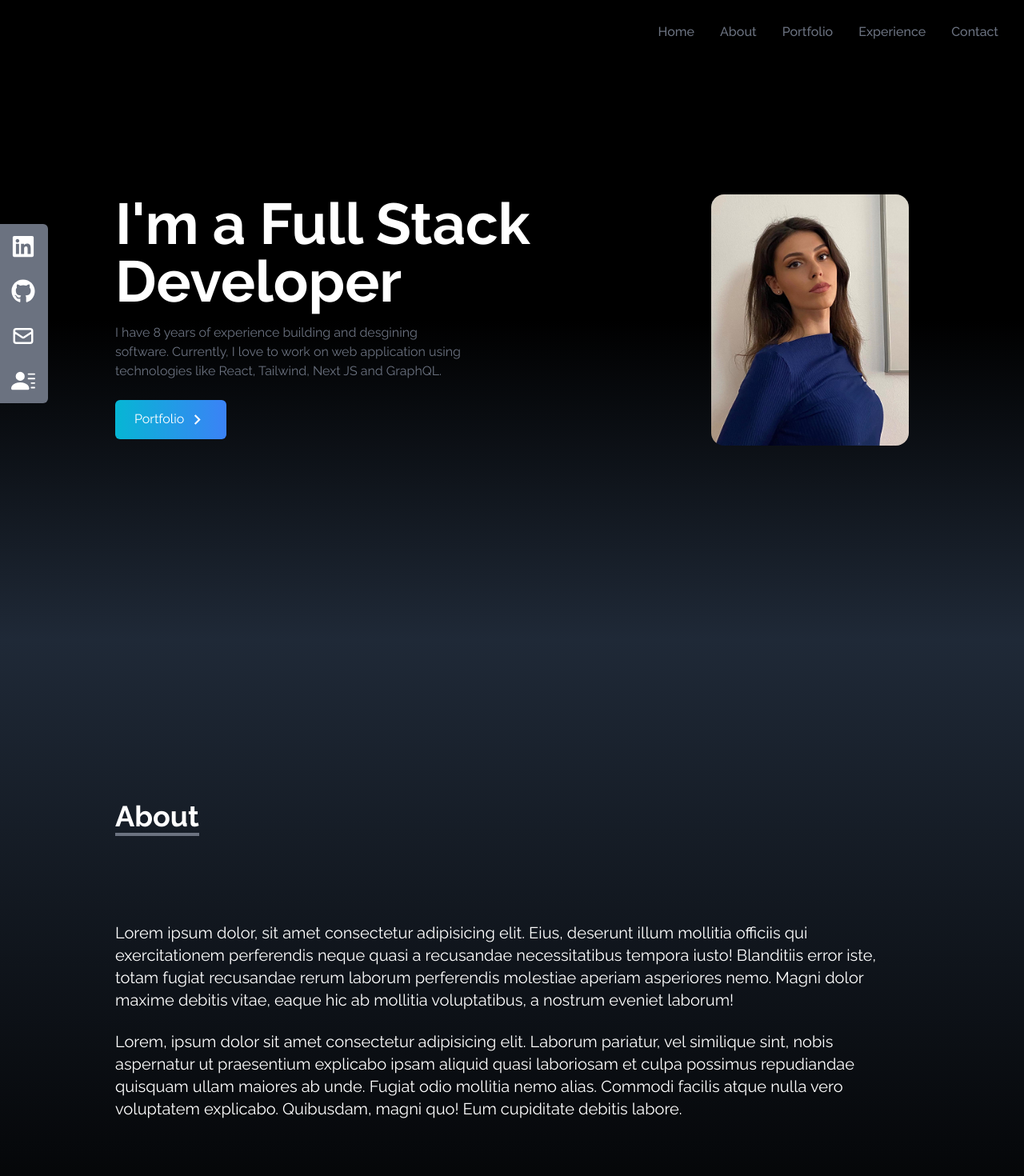
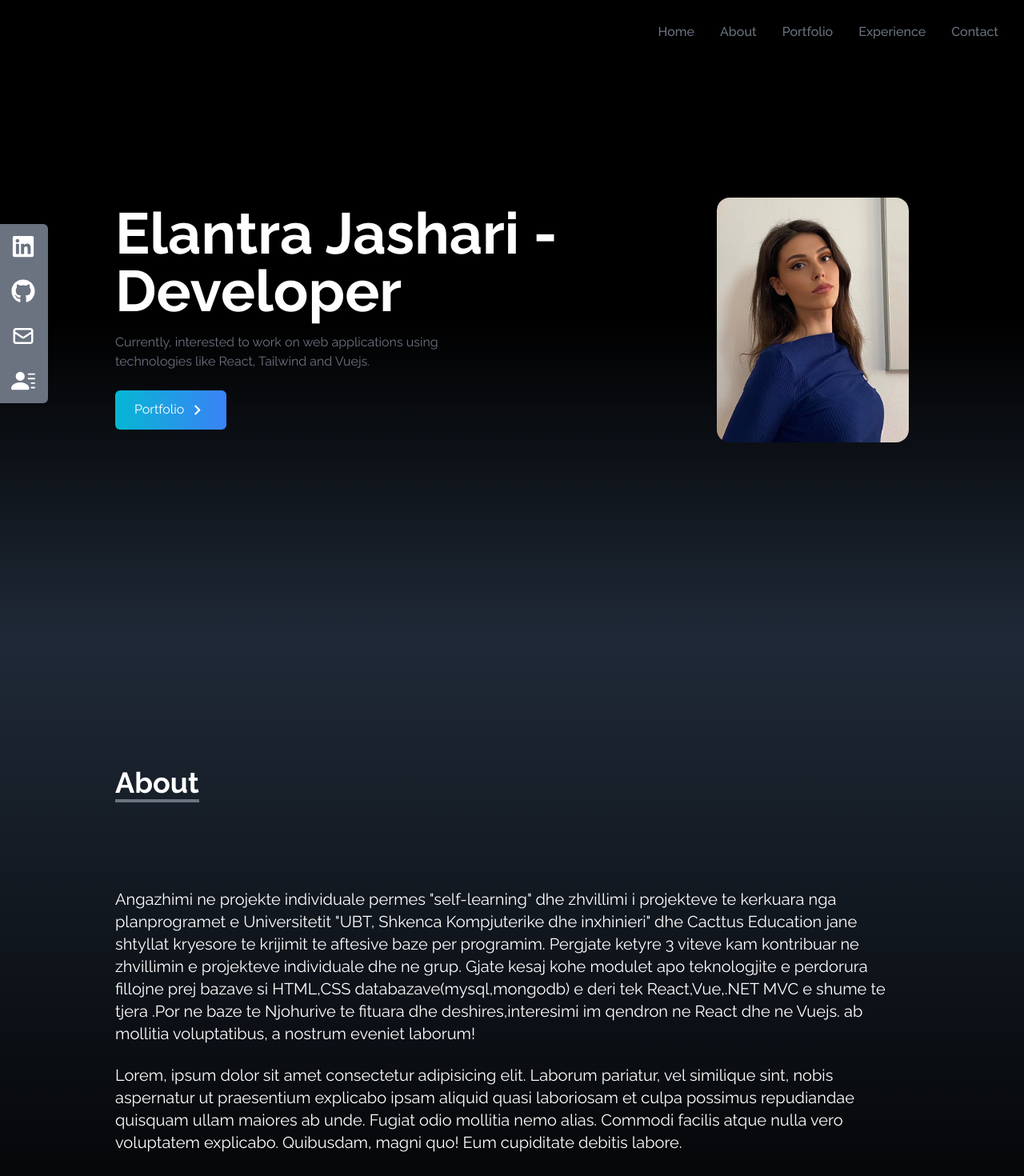
Before and after one commit to elantraj/one-portofolio, a React (Create React App) app: page / in a window 1280 px wide. Shown: the top 1470 px of the page at 80% size. Built offline with nearby package versions, Linux system fonts and the light colour scheme.

Commit message:
Contact form, small changes to text  in About

```diff
--- a/src/components/About.jsx
+++ b/src/components/About.jsx
@@ -14,11 +14,13 @@ const About = () => {
         </div>
 
         <p className="text-xl mt-20">
-          Lorem ipsum dolor, sit amet consectetur adipisicing elit. Eius,
-          deserunt illum mollitia officiis qui exercitationem perferendis neque
-          quasi a recusandae necessitatibus tempora iusto! Blanditiis error
-          iste, totam fugiat recusandae rerum laborum perferendis molestiae
-          aperiam asperiores nemo. Magni dolor maxime debitis vitae, eaque hic
+          Angazhimi ne projekte individuale permes "self-learning" dhe zhvillimi
+         i projekteve te kerkuara nga planprogramet e Universitetit "UBT, Shkenca Kompjuterike dhe inxhinieri"
+         dhe Cacttus Education jane shtyllat kryesore te krijimit te aftesive baze  per programim.
+         Pergjate ketyre 3 viteve kam kontribuar ne zhvillimin e projekteve individuale dhe ne grup.
+         Gjate kesaj kohe modulet apo teknologjite e perdorura fillojne
+         prej bazave si HTML,CSS databazave(mysql,mongodb) e deri tek React,Vue,.NET MVC e shume te tjera
+         .Por ne baze te Njohurive te fituara dhe deshires,interesimi im qendron ne React dhe ne Vuejs.
           ab mollitia voluptatibus, a nostrum eveniet laborum!
         </p>
 
--- a/src/components/Contact.jsx
+++ b/src/components/Contact.jsx
@@ -1,7 +1,51 @@
 import React from "react";
 
 const Contact = () => {
-    return <div></div>;
-};
+    return (
+      <div
+        name="contact"
+        className="w-full h-screen bg-gradient-to-b from-black to-gray-800 p-4 text-white"
+      >
+        <div className="flex flex-col p-4 justify-center max-w-screen-lg mx-auto h-full">
+          <div className="pb-8">
+            <p className="text-4xl font-bold inline border-b-4 border-gray-500">
+              Cotact
+            </p>
+            <p className="py-6">Submit the form below to get in touch with me</p>
+          </div>
 
+          <div className=" flex justify-center items-center">
+            <form
+              action="https://getform.io/f/61c99527-2b15-42cf-9b55-ad37d2f7daa6"
+              method="POST"
+              className=" flex flex-col w-full md:w-1/2"
+            >
+              <input
+                type="text"
+                name="name"
+                placeholder="Enter your name"
+                className="p-2 bg-transparent border-2 rounded-md text-white focus:outline-none"
+              />
+              <input
+                type="text"
+                name="email"
+                placeholder="Enter your email"
+                className="my-4 p-2 bg-transparent border-2 rounded-md text-white focus:outline-none"
+              />
+              <textarea
+                name="message"
+                placeholder="Enter your message"
+                rows="10"
+                className="p-2 bg-transparent border-2 rounded-md text-white focus:outline-none"
+              ></textarea>
+
+              <button className="text-white bg-gradient-to-b from-cyan-500 to-blue-500 px-6 py-3 my-8 mx-auto flex items-center rounded-md hover:scale-110 duration-300">
+                Let's talk
+              </button>
+            </form>
+          </div>
+        </div>
+      </div>
+    );
+  };
 export default Contact;
--- a/src/components/Home.jsx
+++ b/src/components/Home.jsx
@@ -12,12 +12,11 @@ const Home = () => {
       <div className="max-w-screen-lg mx-auto flex flex-col items-center justify-center h-full px-4 md:flex-row">
         <div className="flex flex-col justify-center h-full">
           <h2 className="text-4xl sm:text-7xl font-bold text-white">
-            I'm a Full Stack Developer
+            Elantra Jashari - Developer
           </h2>
           <p className="text-gray-500 py-4 max-w-md">
-            I have 8 years of experience building and desgining software.
-            Currently, I love to work on web application using technologies like
-            React, Tailwind, Next JS and GraphQL.
+            Currently, interested to work on web applications using technologies like
+            React, Tailwind and Vuejs.
           </p>
 
           <div>
```
